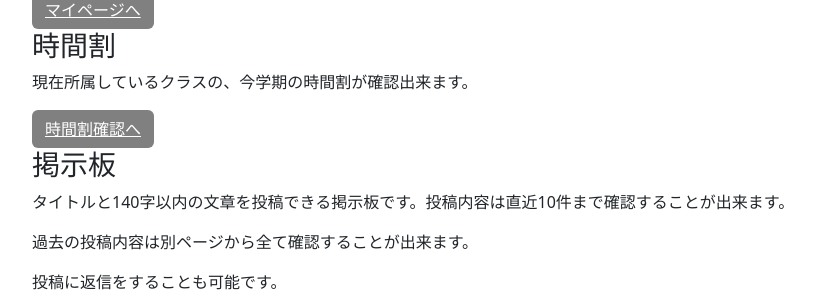
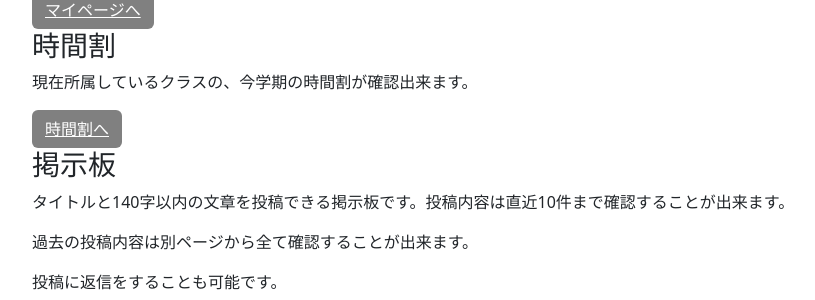
Before and after one commit to 204tb/GakunaiApp, a PHP site: page /subPage/index.php in a window 1280 px wide. Shown: the part 203-503 px from the top of the page, without its empty margins (50-865 px from the left). Run offline with PHP 8.4, Linux system fonts and the light colour scheme; a user stored in the database is signed in; some libraries are stand-ins or nearby versions.

Commit message:
ボタンテキストの修正

```diff
--- a/php/subPage/index.php
+++ b/php/subPage/index.php
@@ -88,7 +88,7 @@ if(!empty($_SESSION["user"])){
                         <p>現在所属しているクラスの、今学期の時間割が確認出来ます。</p>
                     </div>
                 </div>
-                <button class ="Timetable_button btn" style="background: gray;color:white;"><a href="時間割/Timeable.php" class="color-white" style="color:white;">時間割確認へ<a></button>
+                <button class ="Timetable_button btn" style="background: gray;color:white;"><a href="時間割/Timeable.php" class="color-white" style="color:white;">時間割へ<a></button>
             </div>
 
             <div id="contents3" class ="contents">
```
